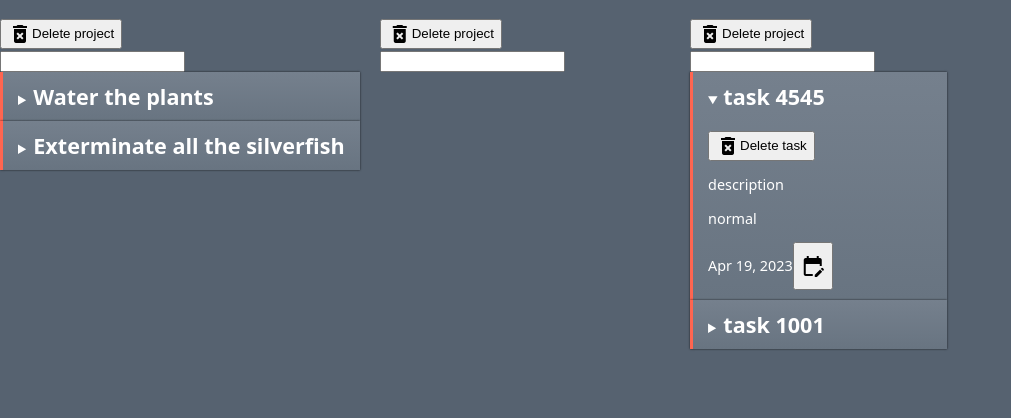
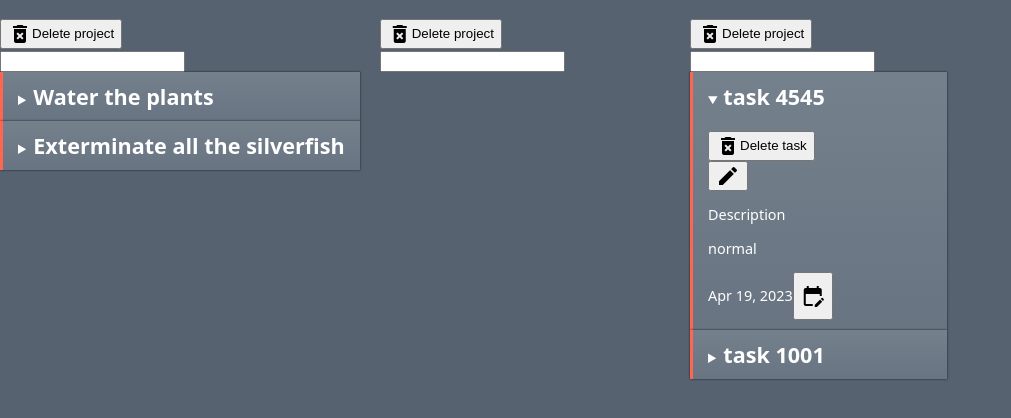
Before and after one commit to arwin4/odin-todo-list, a website built with webpack: page src/index.html in a window 1280 px wide. Both pictures are taken after a click on the heading "task 4545". Shown: the part 90-508 px from the top of the page, without its empty margins (0-1011 px from the left). Built offline with nearby package versions, Linux system fonts and the light colour scheme.

Commit message:
Make description editable, DOM lookup cleanup
 - Task descriptions are now editable.
 - Move all DOM element lookups to dedicated functions

```diff
--- a/src/index.html
+++ b/src/index.html
@@ -41,7 +41,13 @@
             <span class="material-icons">delete_forever</span>
             Delete task
           </button>
-          <p class="description">description</p>
+          <div class="description-container">
+            <button class="edit-description">
+              <span class="material-icons">edit</span>
+            </button>
+            <p class="description-content"></p>
+          </div>
+
           <p class="priority">priority</p>
           <div class="date">
             <p class="duedate">duedate</p>
--- a/src/screen.js
+++ b/src/screen.js
@@ -2,6 +2,10 @@
 import { format } from 'date-fns';
 import { projectManager } from './task';
 
+// NOTE: adding reference functions for DOM elements enhanced some functions
+// readability, but I think it actually turned out overly complicated for such a
+// small project. For any bigger project, you'd probably want to use a framework
+// anyway, making these functions redundant.
 function DOM() {
   // Global DOM element reference
   return {
@@ -12,6 +16,23 @@ function DOM() {
     // Containers
     contentContainer: document.querySelector('.content'),
     projectContainer: document.querySelector('.projects-container'),
+
+    // Controls
+    newProjectForm: document.querySelector('.new-project-form'),
+    newProjectName: document.querySelector('.new-project-input'),
+  };
+}
+
+function projectDOM(projectCard) {
+  // Project card element reference
+  return {
+    projectName: projectCard.querySelector('.project-name'),
+    taskContainer: projectCard.querySelector('.task-container'),
+
+    // Controls
+    deleteBtn: projectCard.querySelector('.delete-project'),
+    newTaskForm: projectCard.querySelector('.new-task-form'),
+    newTaskName: projectCard.querySelector('.new-task-input'),
   };
 }
 
@@ -19,14 +40,22 @@ function taskDOM(taskCard) {
   // Task card element reference
   return {
     nameElem: taskCard.querySelector('.task-name'),
-    descriptionElem: taskCard.querySelector('.duedate'),
-    priorirtyElem: taskCard.querySelector('.priority'),
+    descriptionContainer: taskCard.querySelector('.description-container'),
+    descriptionContent: taskCard.querySelector('.description-content'),
+    priorityElem: taskCard.querySelector('.priority'),
+    dueDateElem: taskCard.querySelector('.duedate'),
+
+    // Controls
+    deleteBtn: taskCard.querySelector('.delete-task'),
+    descriptionBtn: taskCard.querySelector('.edit-description'),
+    changeDateBtn: taskCard.querySelector('.change-duedate'),
   };
 }
 
 // Data change functions
 // Tasks
 const setDueDate = (date, task) => task.setDueDate(date);
+const setDescription = (string, task) => task.setDescription(string);
 // Projects
 const deleteTask = (task, project) => project.deleteTask(task);
 const addTask = (newName, project) => project.addTask(newName.value);
@@ -34,7 +63,7 @@ const deleteProject = (project) => projectManager.deleteProject(project);
 const addProject = (newName) => projectManager.addProject(newName.value);
 
 function renderDate(task, taskCard) {
-  taskDOM(taskCard).descriptionElem.textContent = format(
+  taskDOM(taskCard).dueDateElem.textContent = format(
     task.getDueDate(),
     'PP', // Semi-short date format
   );
@@ -85,15 +114,21 @@ You've got to be more realistic about your goals!`,
 }
 
 function activateTaskControls(task, project, taskCard) {
-  // Activate task delete button
-  const deleteBtn = taskCard.querySelector('.delete-task');
-  deleteBtn.addEventListener('click', () => {
+  // Task delete
+  taskDOM(taskCard).deleteBtn.addEventListener('click', () => {
     deleteTask(task, project);
     taskCard.remove();
   });
 
-  // Activate change due date button
-  const changeDateBtn = taskCard.querySelector('.change-duedate');
+  // Edit description
+  taskDOM(taskCard).descriptionBtn.addEventListener('click', () => {
+    const newDescription = prompt('Enter a new description');
+    setDescription(newDescription, task);
+    taskDOM(taskCard).descriptionContent.textContent = task.getDescription();
+  });
+
+  // Change due date
+  const { changeDateBtn } = taskDOM(taskCard);
   changeDateBtn.addEventListener('click', () => {
     changeDateBtn.hidden = true;
     changeDateBtn.firstElementChild.hidden = true;
@@ -102,8 +137,7 @@ function activateTaskControls(task, project, taskCard) {
 }
 
 function renderTasks(project, projectCard) {
-  const taskContainer = projectCard.querySelector('.task-container');
-
+  const { taskContainer } = projectDOM(projectCard);
   // Clear the task container
   taskContainer.replaceChildren();
 
@@ -115,8 +149,8 @@ function renderTasks(project, projectCard) {
 
     // Render task properties
     taskDOM(taskCard).nameElem.textContent = task.getName();
-    taskDOM(taskCard).descriptionElem.textContent = task.getDescription();
-    taskDOM(taskCard).priorirtyElem.textContent = task.getPriority();
+    taskDOM(taskCard).descriptionContent.textContent = task.getDescription();
+    taskDOM(taskCard).priorityElem.textContent = task.getPriority();
     renderDate(task, taskCard);
 
     activateTaskControls(task, project, taskCard);
@@ -127,16 +161,14 @@ function renderTasks(project, projectCard) {
 
 function activateProjectControls(projectCard, project) {
   // Activate delete project button
-  const deleteBtn = projectCard.querySelector('.delete-project');
-  deleteBtn.addEventListener('click', () => {
+  projectDOM(projectCard).deleteBtn.addEventListener('click', () => {
     deleteProject(project);
     projectCard.remove();
   });
 
   // Activate new task input
-  const newTaskForm = projectCard.querySelector('.new-task-form');
-  const newTaskName = projectCard.querySelector('.new-task-input');
-  newTaskForm.addEventListener('submit', (e) => {
+  const { newTaskName } = projectDOM(projectCard);
+  projectDOM(projectCard).newTaskForm.addEventListener('submit', (e) => {
     e.preventDefault();
     addTask(newTaskName, project);
     renderTasks(project, projectCard);
@@ -151,11 +183,11 @@ function renderProjects() {
   const projects = projectManager.getProjects();
   Object.values(projects).forEach((project) => {
     // Create project card
-    const templateCard = document.querySelector('.project-template');
+    const templateCard = DOM().projectTemplate;
     const projectCard = templateCard.content.firstElementChild.cloneNode(true);
 
     // Render project name
-    projectCard.querySelector('.project-name').textContent = project.getName();
+    projectDOM(projectCard).projectName.textContent = project.getName();
 
     renderTasks(project, projectCard);
 
@@ -166,9 +198,8 @@ function renderProjects() {
 }
 
 function activatePageControls() {
-  const newProjectForm = document.querySelector('.new-project-form');
-  const newProjectName = document.querySelector('.new-project-input');
-  newProjectForm.addEventListener('submit', (e) => {
+  const { newProjectName } = DOM();
+  DOM().newProjectForm.addEventListener('submit', (e) => {
     e.preventDefault();
     addProject(newProjectName);
     renderProjects();
--- a/src/style.css
+++ b/src/style.css
@@ -22,6 +22,7 @@ a {
 button {
   display: flex;
   align-items: center;
+  cursor: pointer;
 }
 
 *[hidden] {
```
